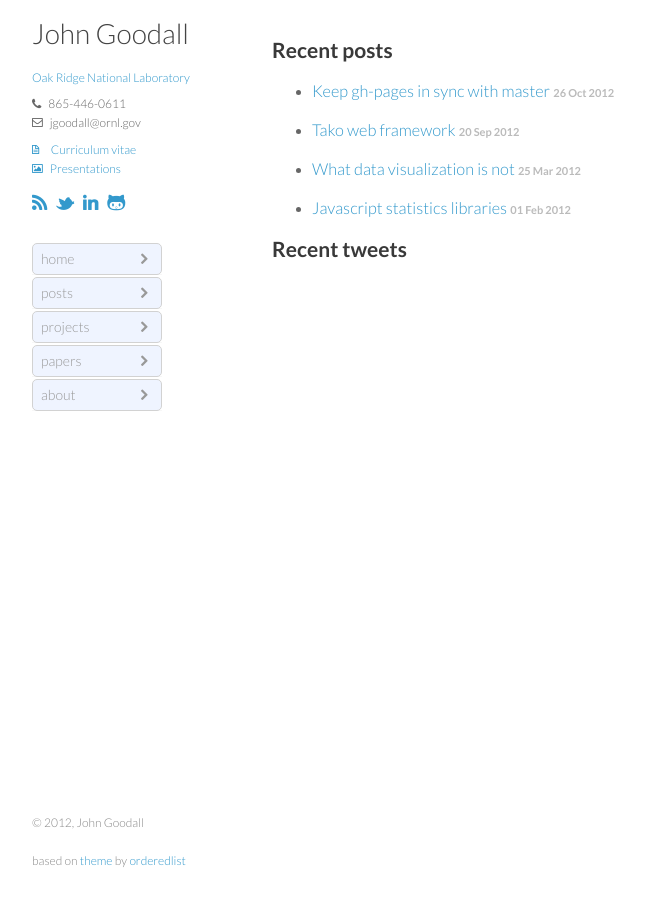
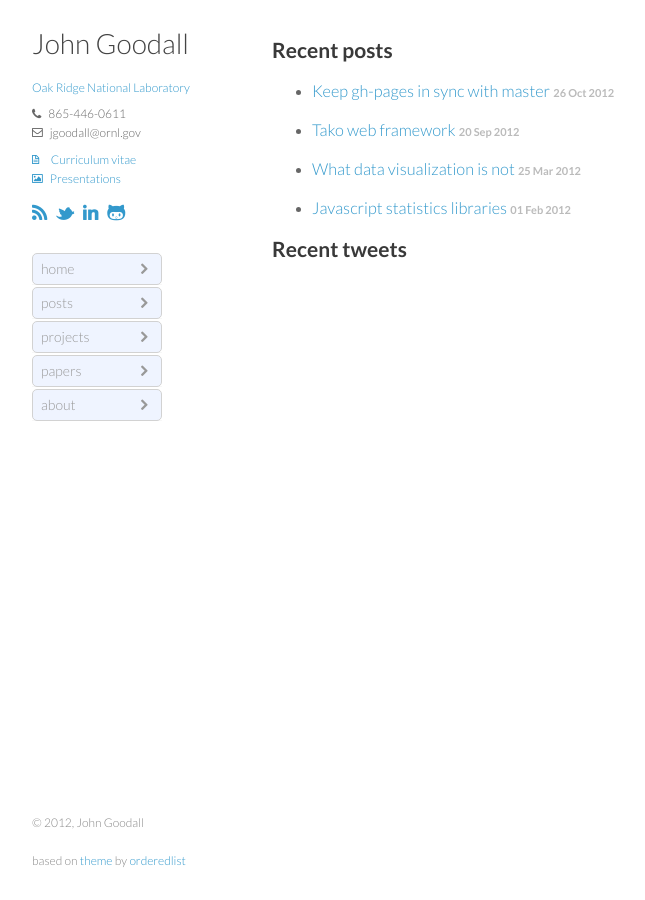
Before and after one commit to jgoodall/jgoodall.github.io, a Jekyll site: the page built from index.html, in a window 1280 px wide. Shown: the whole page, without its empty margins (128-773 px from the left). Built offline with Jekyll 4.4.1, drawn with Linux system fonts in a browser that asks for light colours; nearby versions of some CDN libraries; Markdown is read by kramdown in place of the engine named in the settings; the list of posts is cut into pages by our own code.

Commit message:
added some space for headers

```diff
--- a/css/styles.css
+++ b/css/styles.css
@@ -140,7 +140,7 @@
 
 h1, h2, h3, h4, h5, h6 {
   color:#333;
-  margin:0 0 20px;
+  margin:10px 0 20px;
 }
 
 p, ul, ol, table, pre, dl {
```
